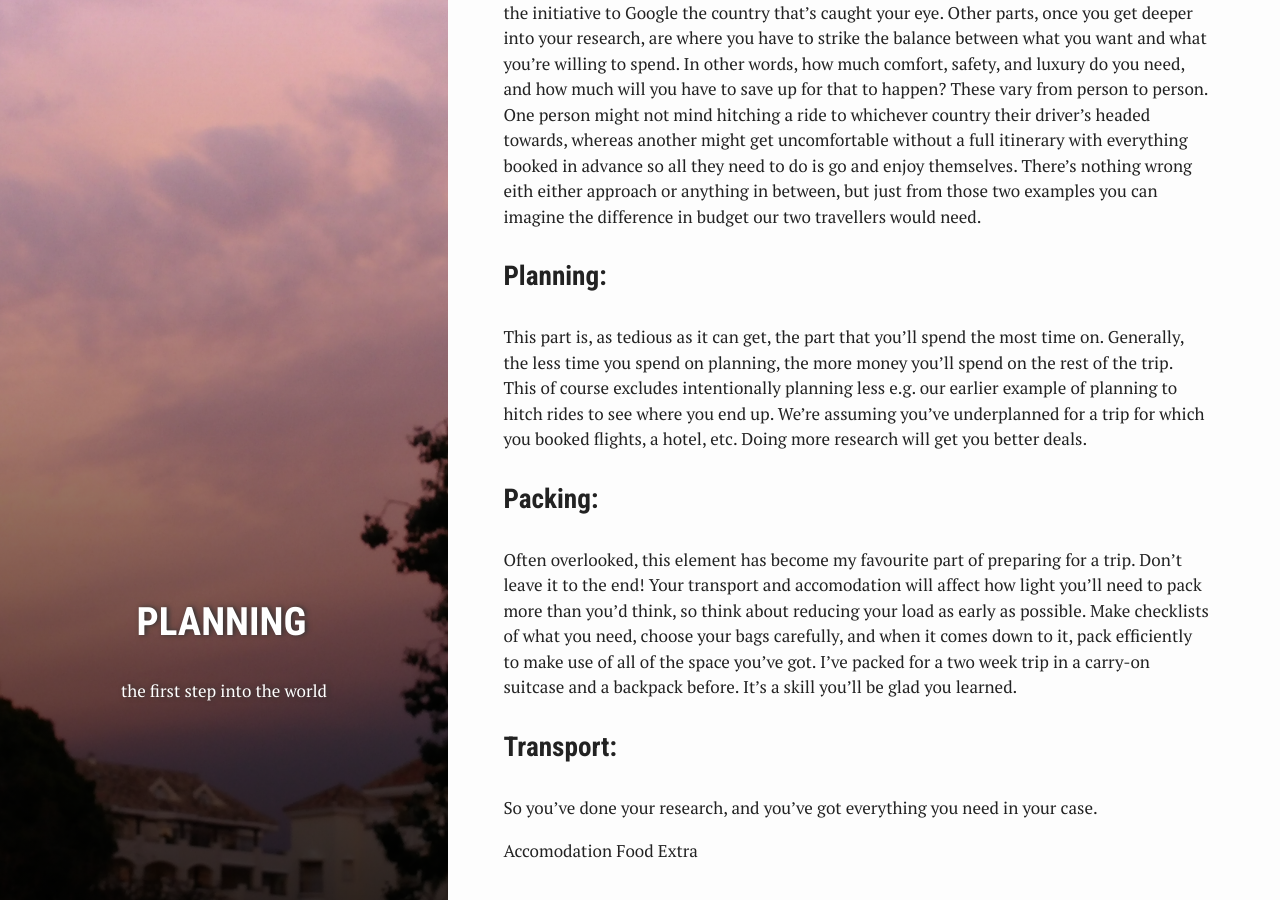
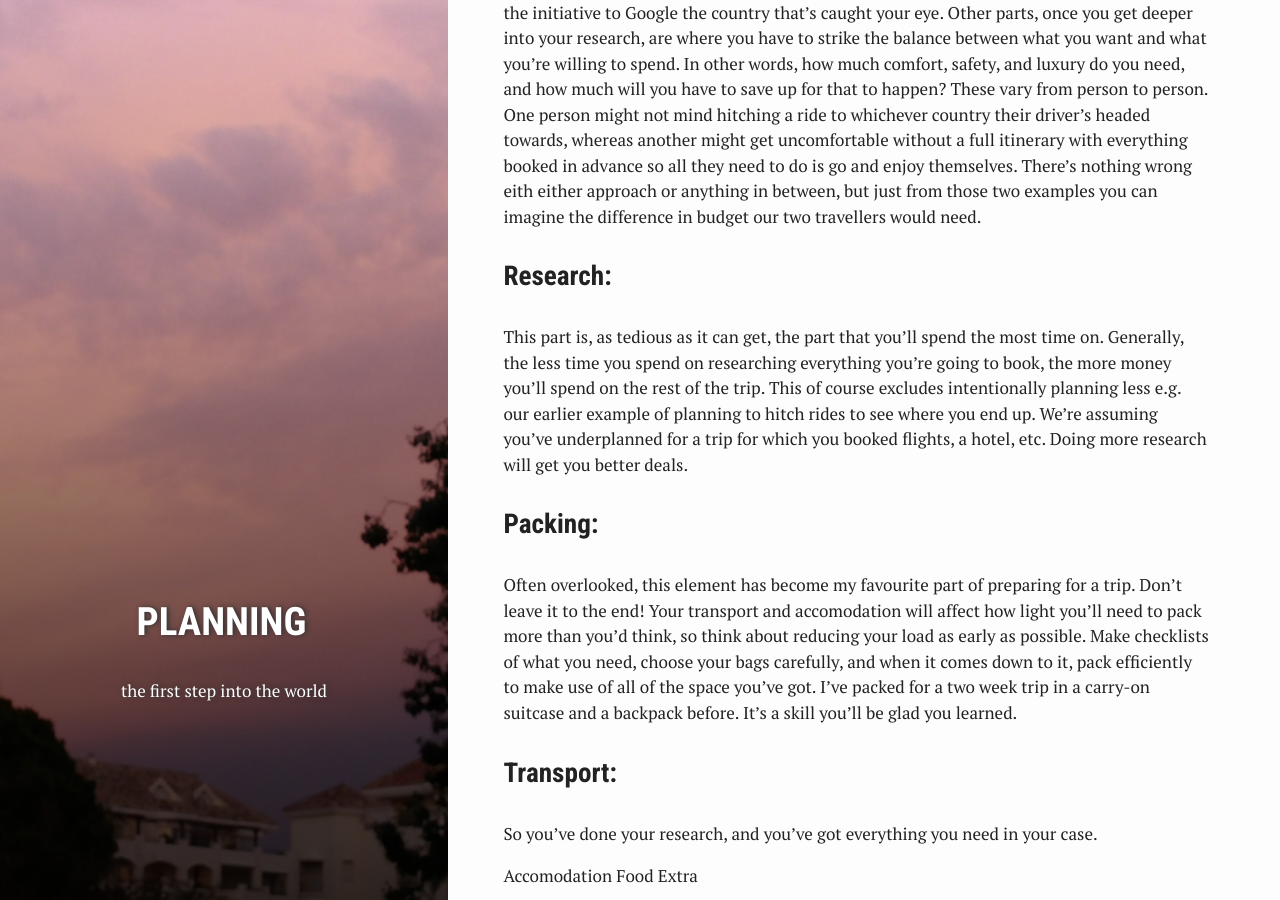
Before and after one commit to neha-snkl/neha-snkl.github.io, a Jekyll site: the page built from _posts/2019-03-21-planning.markdown, in a window 1280 px wide and 900 px high, scrolled down 387 px. Built offline with Jekyll 4.4.1, drawn with Linux system fonts in a browser that asks for light colours.

Commit message:
minor changes

```diff
--- a/_posts/2019-03-21-planning.markdown
+++ b/_posts/2019-03-21-planning.markdown
@@ -13,8 +13,8 @@ To begin with, I'm no travel expert. I'm planning my gap year, and I decided to
 
 I've broken down travelling into all of the main aspects you need to think about when you want to explore somewhere new. Some of that is as free of charge as daydreaming or taking the initiative to Google the country that's caught your eye. Other parts, once you get deeper into your research, are where you have to strike the balance between what you want and what you're willing to spend. In other words, how much comfort, safety, and luxury do you need, and how much will you have to save up for that to happen? These vary from person to person. One person might not mind hitching a ride to whichever country their driver's headed towards, whereas another might get uncomfortable without a full itinerary with everything booked in advance so all they need to do is go and enjoy themselves. There's nothing wrong eith either approach or anything in between, but just from those two examples you can imagine the difference in budget our two travellers would need.
 
-### Planning:
-This part is, as tedious as it can get, the part that you'll spend the most time on. Generally, the less time you spend on planning, the more money you'll spend on the rest of the trip. This of course excludes intentionally planning less e.g. our earlier example of planning to hitch rides to see where you end up. We're assuming you've underplanned for a trip for which you booked flights, a hotel, etc. Doing more research will get you better deals.
+### Research:
+This part is, as tedious as it can get, the part that you'll spend the most time on. Generally, the less time you spend on researching everything you're going to book, the more money you'll spend on the rest of the trip. This of course excludes intentionally planning less e.g. our earlier example of planning to hitch rides to see where you end up. We're assuming you've underplanned for a trip for which you booked flights, a hotel, etc. Doing more research will get you better deals.
 
 ### Packing:
 Often overlooked, this element has become my favourite part of preparing for a trip. Don't leave it to the end! Your transport and accomodation will affect how light you'll need to pack more than you'd think, so think about reducing your load as early as possible. Make checklists of what you need, choose your bags carefully, and when it comes down to it, pack efficiently to make use of all of the space you've got. I've packed for a two week trip in a carry-on suitcase and a backpack before. It's a skill you'll be glad you learned.
```
